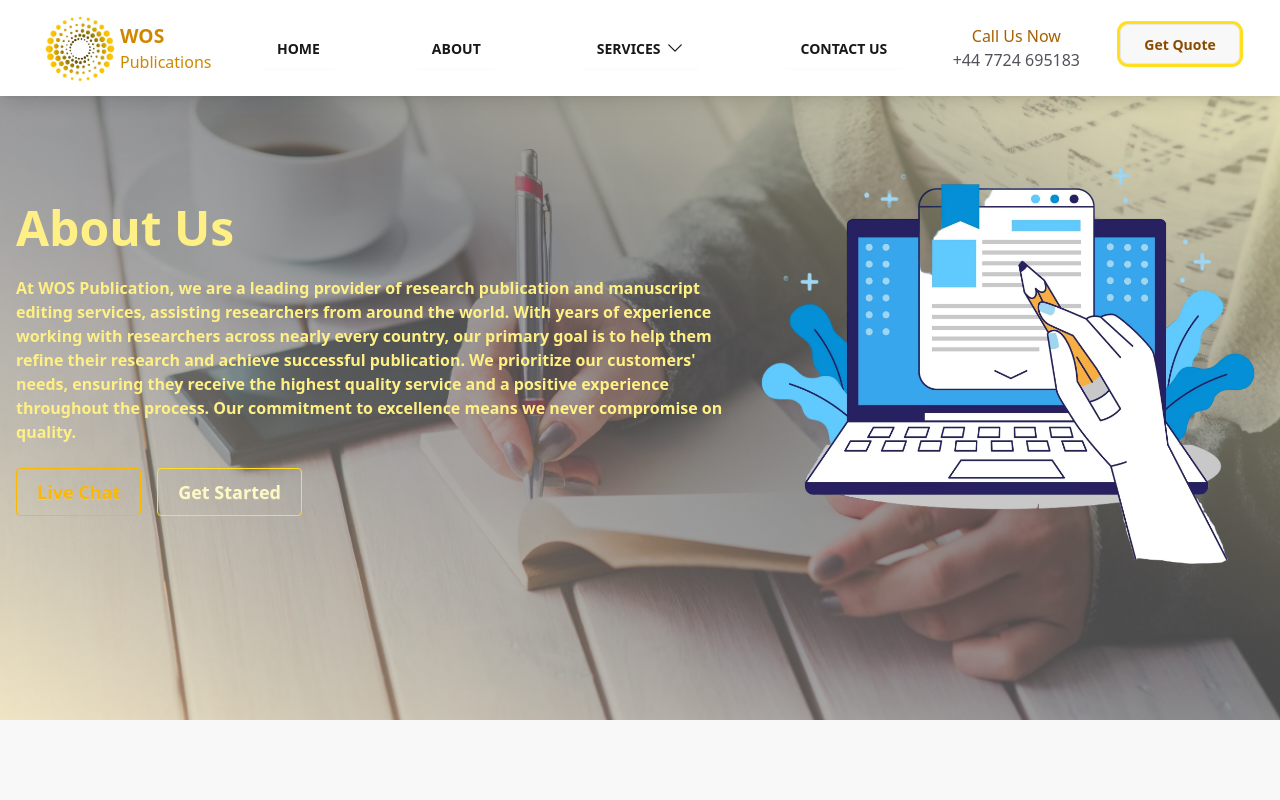
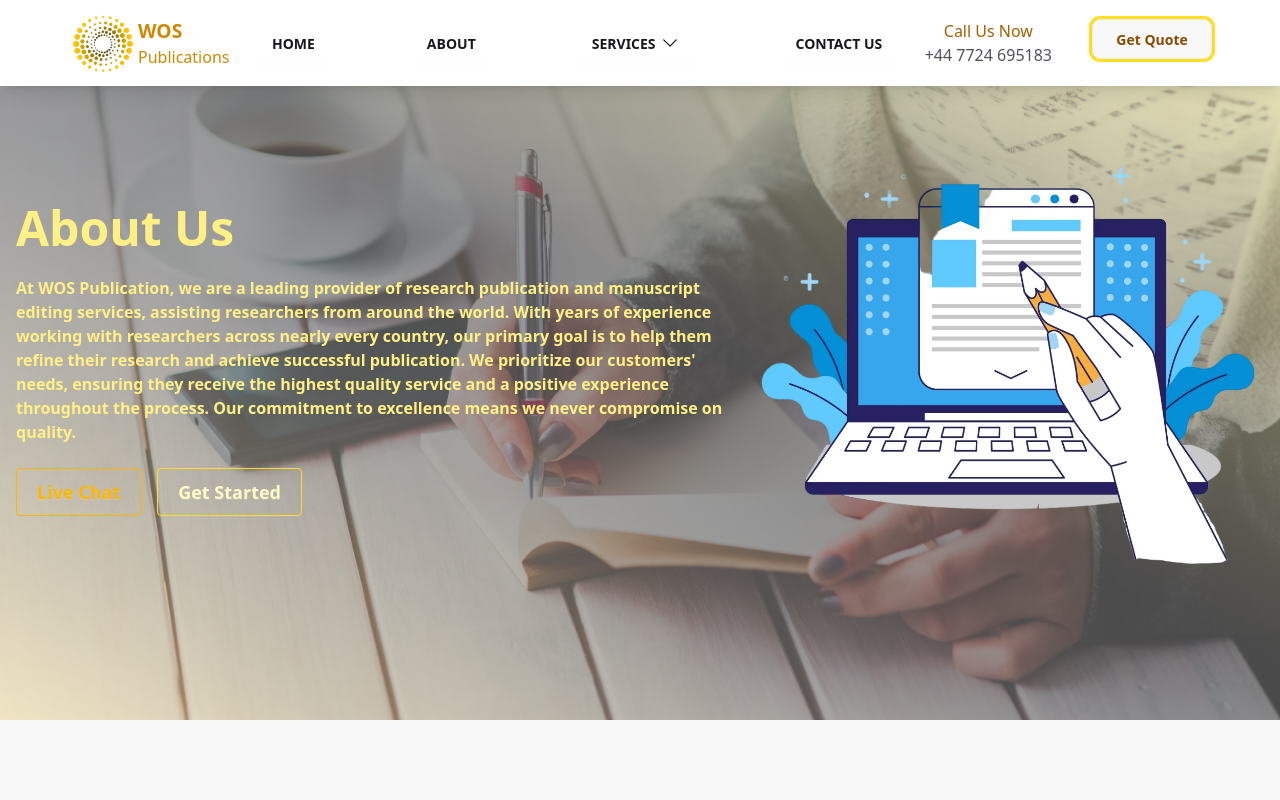
Before and after one commit to Codekillrr/wos-publication, a Next.js app: page /about in a window 1280 px wide. Shown: the top 800 px of the page. Built offline with nearby package versions, Linux system fonts and the light colour scheme.

Commit message:
fixed deployment error

```diff
--- a/src/app/page.tsx
+++ b/src/app/page.tsx
@@ -2,7 +2,7 @@ import Image from "next/image";
 import Link from "next/link";
 
 import NavBar from "@/components/NavBar";
-import SpinningCard from "@/components/SpinningCard";
+
 import IconCardSection from "@/components/IconCardSection";
 import DotCard from "@/components/DotCard";
 import Request from "@/components/Request";
@@ -92,6 +92,7 @@ export default function Home() {
 
           <SpinningCardSection />
         </div>
+
         <IconCardSection />
 
         <div className="my-15 mx-2">
--- a/src/components/NavBar.jsx
+++ b/src/components/NavBar.jsx
@@ -12,9 +12,9 @@ const NavBar = () => {
   console.log(menu);
   return (
     <nav className="py-2 fixed bg-white w-full z-10 shadow-lg">
-      <div className="flex max-lg:justify-between lg:justify-between items-center lg:px-10 px-5">
+      <div className="flex max-lg:justify-between lg:justify-between items-center lg:px-17 px-5">
         <Link href={"/"} className="flex flex-row items-center cursor-pointer">
-          <Image src={"/logo.png"} alt="logo" width={80} height={80} />
+          <Image src={"/logo.png"} alt="logo" width={70} height={70} />
           <span className="flex flex-col space-x-0">
             <div className="font-bold text-yellow-600 text-[1.2rem]"> WOS</div>
             <div className="text-yellow-600">Publications</div>
@@ -203,7 +203,7 @@ const NavBar = () => {
         </div>
       </div>
       {menu && (
-        <div className="mx-1 border-b-[1px] border-gray-300 ">
+        <div className="mx-1 lg:hidden border-b-[1px] border-gray-300 ">
           <div className="p-2">
             <Link href={"/"}>HOME</Link>
           </div>
```
